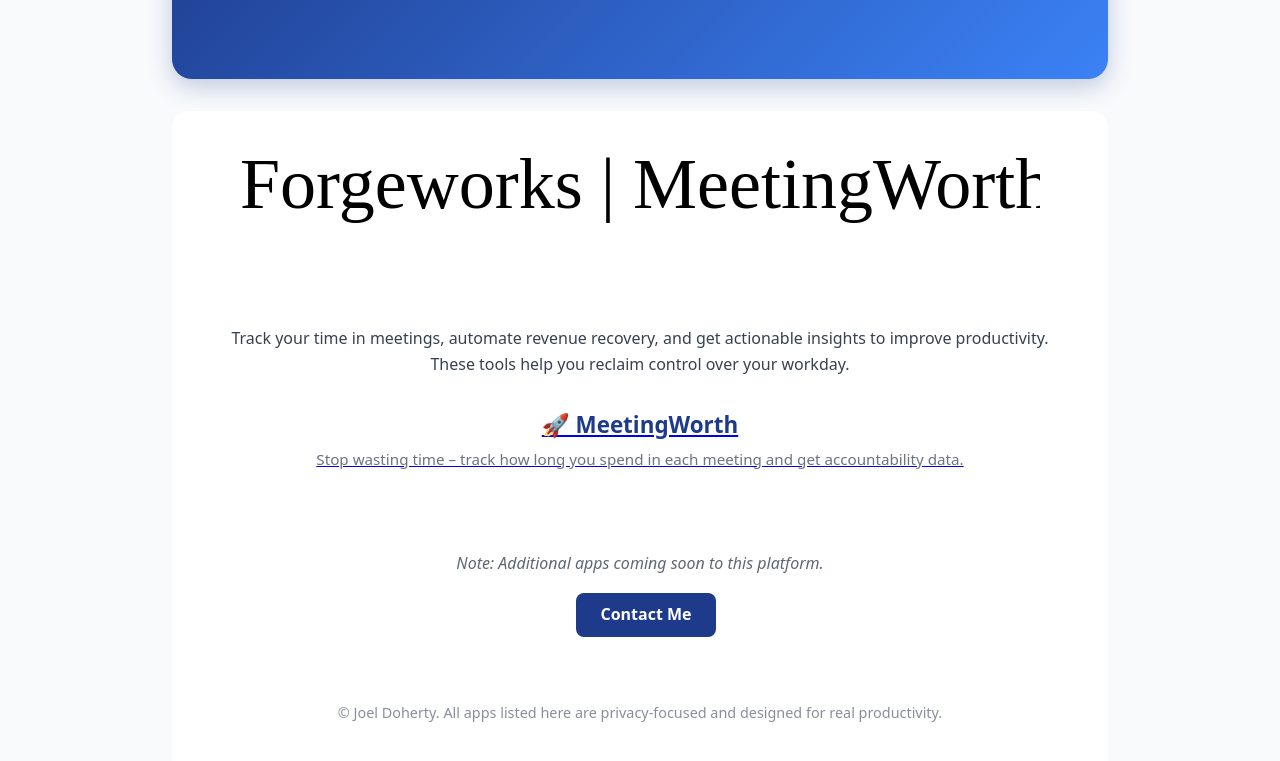
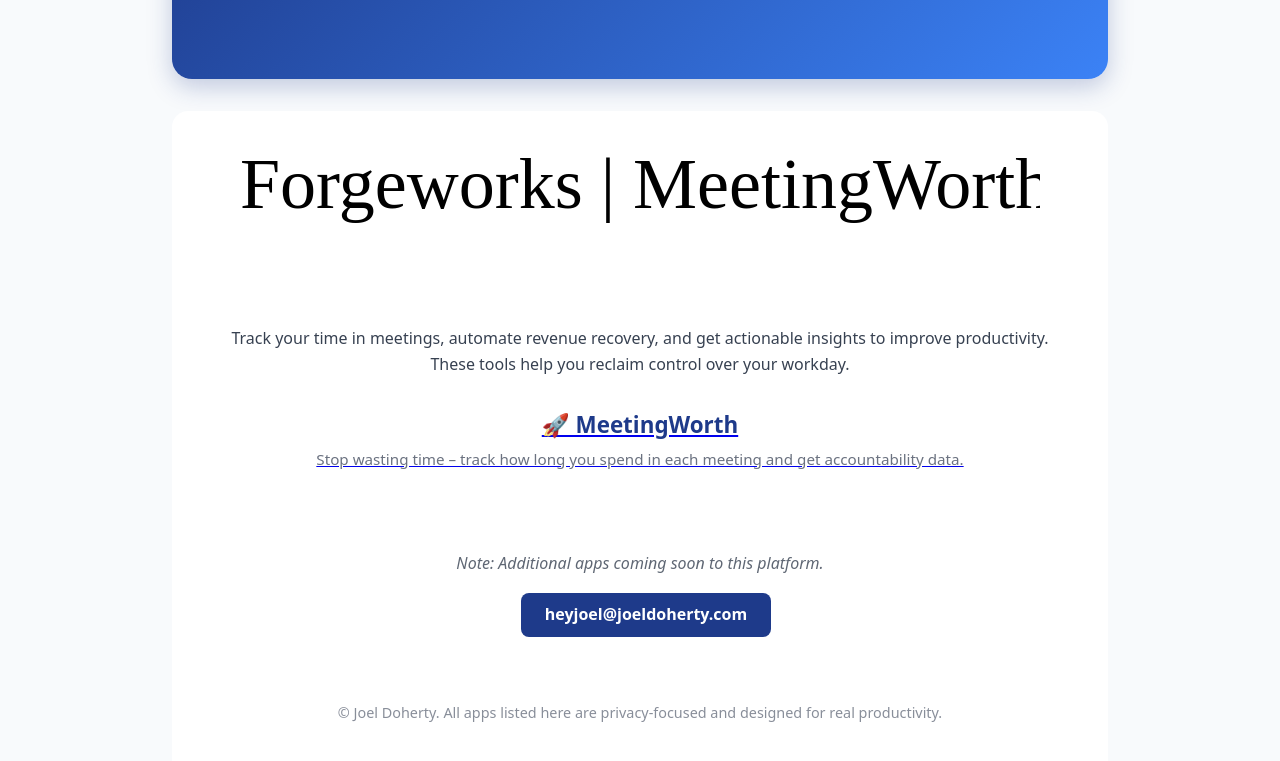
Before and after one commit to joelrdoherty/joeldoherty.com, a plain HTML site: page index.html in a window 1280 px wide. Shown: the part 191-952 px from the top of the page. Drawn offline with Linux system fonts and the light colour scheme.

Commit message:
Update primary contact email

```diff
--- a/index.html
+++ b/index.html
@@ -47,7 +47,7 @@
   <div class="cta">
     <p style="margin-bottom:1rem;font-weight:500;opacity:.8"><em>Note: Additional apps coming soon to this platform.</em></p>
     <style>.cta *{font-size:inherit;line-height:inherit;color:inherit}</style>
-    <a href="mailto:hello@joeldoherty.com">Contact Me</a>
+    <a href="mailto:heyjoel@joeldoherty.com">heyjoel@joeldoherty.com</a>
   </div>
 
   <footer>
```
